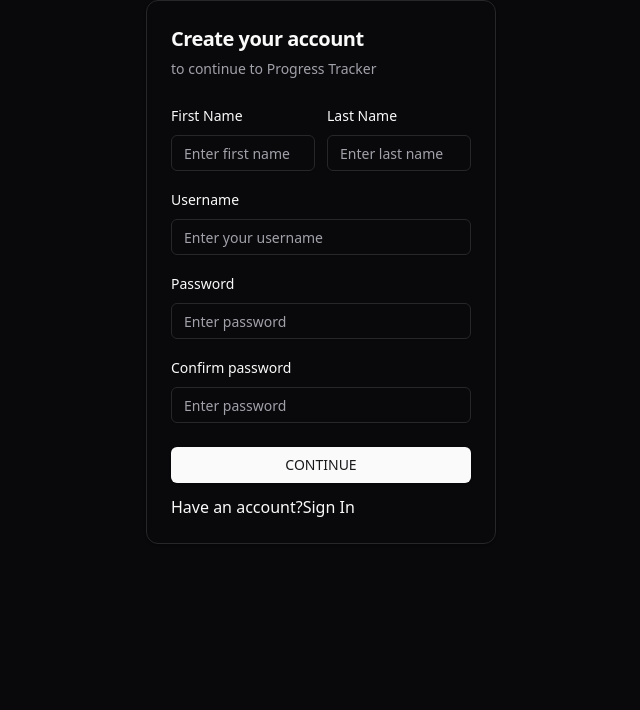
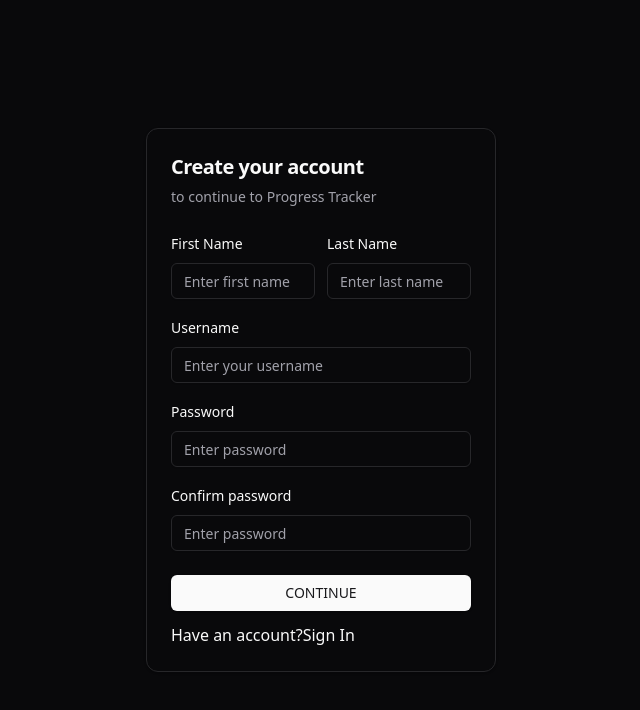
Before and after one commit to ChayanNath/status-update-app, a React (Vite) app in the folder frontend1/: page /register in a window 1280 px wide. Shown: the top 710 px of the page, without its empty margins (319-959 px from the left). Built offline with nearby package versions, Linux system fonts and the light colour scheme.

Commit message:
Updated styles

```diff
--- a/frontend1/src/components/auth/LoginForm.tsx
+++ b/frontend1/src/components/auth/LoginForm.tsx
@@ -41,7 +41,6 @@
   });
 
   const onSubmit = (values: z.infer<typeof formSchema>) => {
-    console.log(values);
     toast({
       title: "You submitted the following values:",
       description: (
--- a/frontend1/src/components/auth/RegisterForm.tsx
+++ b/frontend1/src/components/auth/RegisterForm.tsx
@@ -58,7 +58,6 @@
   });
 
   const onSubmit = (values: z.infer<typeof formSchema>) => {
-    console.log(values);
     toast({
       title: "You submitted the following values:",
       description: (
--- a/frontend1/src/pages/LoginPage.tsx
+++ b/frontend1/src/pages/LoginPage.tsx
@@ -2,7 +2,7 @@
 
 const LoginPage = () => {
   return (
-    <div className="flex justify-center">
+    <div className="flex justify-center h-full items-center">
       <LoginForm />
     </div>
   );
--- a/frontend1/src/pages/RegisterPage.tsx
+++ b/frontend1/src/pages/RegisterPage.tsx
@@ -2,7 +2,7 @@
 
 const RegisterPage = () => {
   return (
-    <div className="flex justify-center">
+    <div className="flex justify-center h-full items-center">
       <RegisterForm />
     </div>
   );
```
